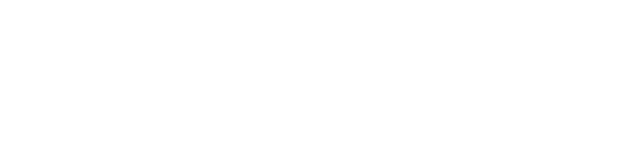
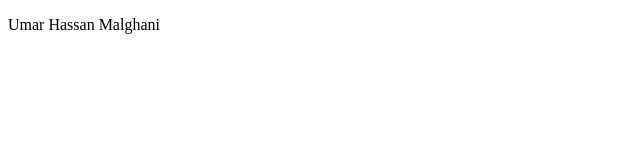
Before and after one commit to WebDevGuru07/First-Repository, a plain HTML site: page index.html in a window 1280 px wide. Shown: the whole page, without its empty margins (0-640 px from the left). Drawn offline with Linux system fonts and the light colour scheme.

Commit message:
Modifications Saved

```diff
--- a/index.html
+++ b/index.html
@@ -4,9 +4,9 @@
     <meta charset="UTF-8">
     <meta http-equiv="X-UA-Compatible" content="IE=edge">
     <meta name="viewport" content="width=device-width, initial-scale=1.0">
-    <title>Document</title>
+    <title>Git Practice</title>
 </head>
 <body>
-
+    <p> Umar Hassan Malghani</p>
 </body>
 </html>
```
